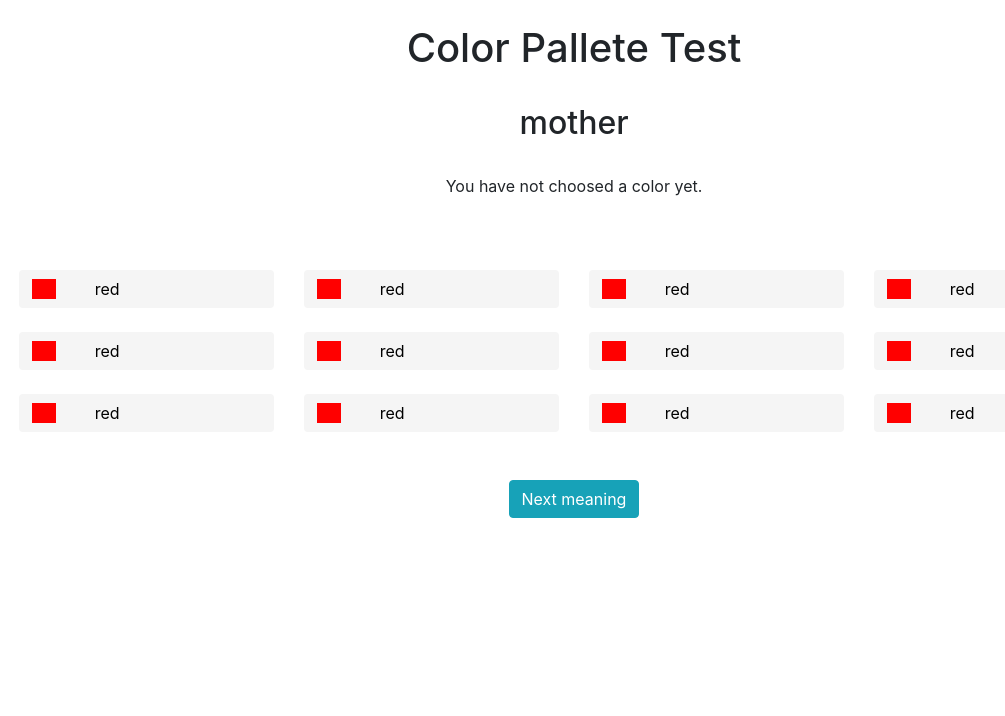
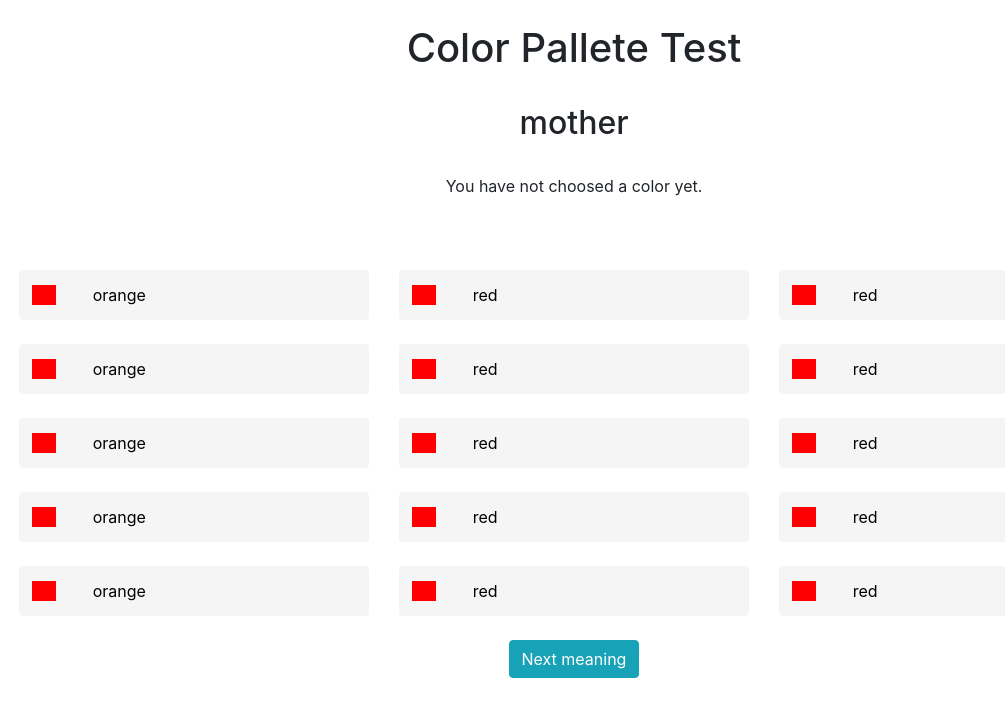
Before and after one commit to AliBahramiEhsan/color-pallete, an Angular app in the folder front/color-pallete/: page /palleteDetails in a window 1280 px wide. Shown: the top 716 px of the page, without its empty margins (66-1071 px from the left). Built offline with nearby package versions, Linux system fonts and the light colour scheme.

Commit message:
sadkljas

```diff
--- a/front/color-pallete/src/app/components/color-details/color-details.component.css
+++ b/front/color-pallete/src/app/components/color-details/color-details.component.css
@@ -1,10 +1,16 @@
 .coloric{
     color: red;
     background: red;
-    margin-right: 15%;
+    margin-right: 10%;
 }
 .btnWhiteSmoke{
+    height: 50px;
     background-color: whitesmoke;
     width: 100%;
     text-align: left;
 }
+@media only screen and (max-width: 500px) {
+    .btnWhiteSmoke{
+        font-size: 3.5vw;
+    }
+}
--- a/front/color-pallete/src/app/components/color-details/color-details.component.html
+++ b/front/color-pallete/src/app/components/color-details/color-details.component.html
@@ -13,26 +13,52 @@
 <br>
 <br>
 <div class="row">
-  <div class="col-3 text-center"><button class="btn btnWhiteSmoke" (click)="selectedColor='red'"><span class="coloric">HH</span> red</button></div>
-  <div class="col-3 text-center"><button class="btn btnWhiteSmoke" (click)="selectedColor='red'"><span class="coloric">HH</span> red</button></div>
-  <div class="col-3 text-center"><button class="btn btnWhiteSmoke" (click)="selectedColor='red'"><span class="coloric">HH</span> red</button></div>
-  <div class="col-3 text-center"><button class="btn btnWhiteSmoke" (click)="selectedColor='red'"><span class="coloric">HH</span> red</button></div>
+  <div class="col-4 text-center"><button class="btn btnWhiteSmoke" (click)="selectedColor='red'"><span class="coloric">HH</span> orange</button></div>
+  <div class="col-4 text-center"><button class="btn btnWhiteSmoke" (click)="selectedColor='red'"><span class="coloric">HH</span> red</button></div>
+  <div class="col-4 text-center"><button class="btn btnWhiteSmoke" (click)="selectedColor='red'"><span class="coloric">HH</span> red</button></div>
 </div>
 <br>
 <div class="row">
-  <div class="col-3 text-center"><button class="btn btnWhiteSmoke" (click)="selectedColor='red'"><span class="coloric">HH</span> red</button></div>
-  <div class="col-3 text-center"><button class="btn btnWhiteSmoke" (click)="selectedColor='red'"><span class="coloric">HH</span> red</button></div>
-  <div class="col-3 text-center"><button class="btn btnWhiteSmoke" (click)="selectedColor='red'"><span class="coloric">HH</span> red</button></div>
-  <div class="col-3 text-center"><button class="btn btnWhiteSmoke" (click)="selectedColor='red'"><span class="coloric">HH</span> red</button></div>
+  <div class="col-4 text-center"><button class="btn btnWhiteSmoke" (click)="selectedColor='red'"><span class="coloric">HH</span> orange</button></div>
+  <div class="col-4 text-center"><button class="btn btnWhiteSmoke" (click)="selectedColor='red'"><span class="coloric">HH</span> red</button></div>
+  <div class="col-4 text-center"><button class="btn btnWhiteSmoke" (click)="selectedColor='red'"><span class="coloric">HH</span> red</button></div>
 </div>
 <br>
 <div class="row">
-  <div class="col-3 text-center"><button class="btn btnWhiteSmoke" (click)="selectedColor='red'"><span class="coloric">HH</span> red</button></div>
-  <div class="col-3 text-center"><button class="btn btnWhiteSmoke" (click)="selectedColor='red'"><span class="coloric">HH</span> red</button></div>
-  <div class="col-3 text-center"><button class="btn btnWhiteSmoke" (click)="selectedColor='red'"><span class="coloric">HH</span> red</button></div>
-  <div class="col-3 text-center"><button class="btn btnWhiteSmoke" (click)="selectedColor='red'"><span class="coloric">HH</span> red</button></div>
+  <div class="col-4 text-center"><button class="btn btnWhiteSmoke" (click)="selectedColor='red'"><span class="coloric">HH</span> orange</button></div>
+  <div class="col-4 text-center"><button class="btn btnWhiteSmoke" (click)="selectedColor='red'"><span class="coloric">HH</span> red</button></div>
+  <div class="col-4 text-center"><button class="btn btnWhiteSmoke" (click)="selectedColor='red'"><span class="coloric">HH</span> red</button></div>
 </div>
 <br>
+<div class="row">
+  <div class="col-4 text-center">
+    <button class="btn btnWhiteSmoke" (click)="selectedColor='red'">
+      <span class="coloric">HH</span> orange</button>
+  </div>
+  <div class="col-4 text-center">
+    <button class="btn btnWhiteSmoke" (click)="selectedColor='red'">
+      <span class="coloric">HH</span> red</button>
+  </div>
+  <div class="col-4 text-center">
+    <button class="btn btnWhiteSmoke" (click)="selectedColor='red'">
+      <span class="coloric">HH</span> red</button>
+  </div>
+</div>
+<br>
+<div class="row">
+  <div class="col-4 text-center">
+    <button class="btn btnWhiteSmoke" (click)="selectedColor='red'">
+      <span class="coloric">HH</span> orange</button>
+  </div>
+  <div class="col-4 text-center">
+    <button class="btn btnWhiteSmoke" (click)="selectedColor='red'">
+      <span class="coloric">HH</span> red</button>
+  </div>
+  <div class="col-4 text-center">
+    <button class="btn btnWhiteSmoke" (click)="selectedColor='red'">
+      <span class="coloric">HH</span> red</button>
+  </div>
+</div>
 <br>
 <div class="row">
   <div class="col-sm-12 text-center">
--- a/front/color-pallete/src/app/components/color-details/color-details.component.ts
+++ b/front/color-pallete/src/app/components/color-details/color-details.component.ts
@@ -28,18 +28,18 @@ export class ColorDetailsComponent implements OnInit {
       }, 2000);
     }
     else{
+      if (this.buttonLabel == "Done!"){
+        // go to next page
+        this.router.navigate(['/thankYou']);
+        console.log(this.selectedColorList);
+      }
       this.index++;
-      if (this.index === this.Meanings.length-1){
+      if (this.index == this.Meanings.length-1){
         this.buttonLabel = "Done!";
       }
       this.selectedColorList.push(this.selectedColor);
       this.selectedColor = "";
       this.SelectedMeaning = this.Meanings[this.index];
-      if (this.buttonLabel == "Done!"){
-        // go to next page
-        this.router.navigate(['/thankYou']);
-        console.log(this.selectedColorList);
-      }
     }
   }
 }
--- a/front/color-pallete/src/app/components/landing-page/landing-page.component.html
+++ b/front/color-pallete/src/app/components/landing-page/landing-page.component.html
@@ -6,9 +6,10 @@
   </h1>
   <img width="200" alt="color-pallete" src="assets\imgs\palette.svg">
 </div>
-<h3>Color pallete is a study that helps generating new, easy to understand and more accurate psychological tests.
+<br>
+<h5>Color pallete is a study that helps generating new, easy to understand and more accurate psychological tests.</h5>
   <br>
-  <br> Here you will: </h3>
+  <h3> Here you will: </h3>
 <ul>
   <li>
     <p>Give a FREE Neo test (the results will be emailed to you as soon as you give the test).</p>
@@ -29,4 +30,3 @@
   </div>
 </div>
 <br>
-<br>
```
